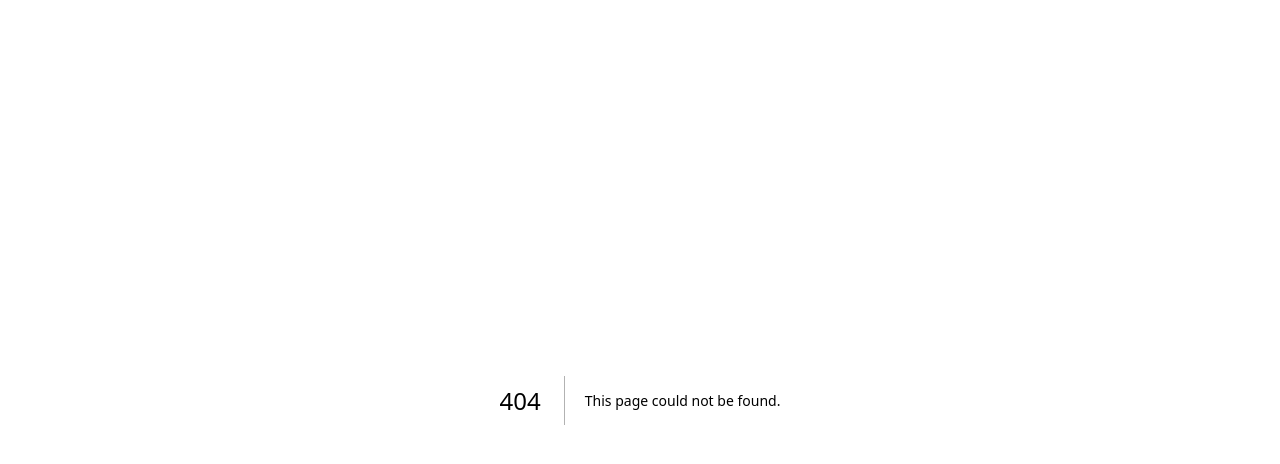
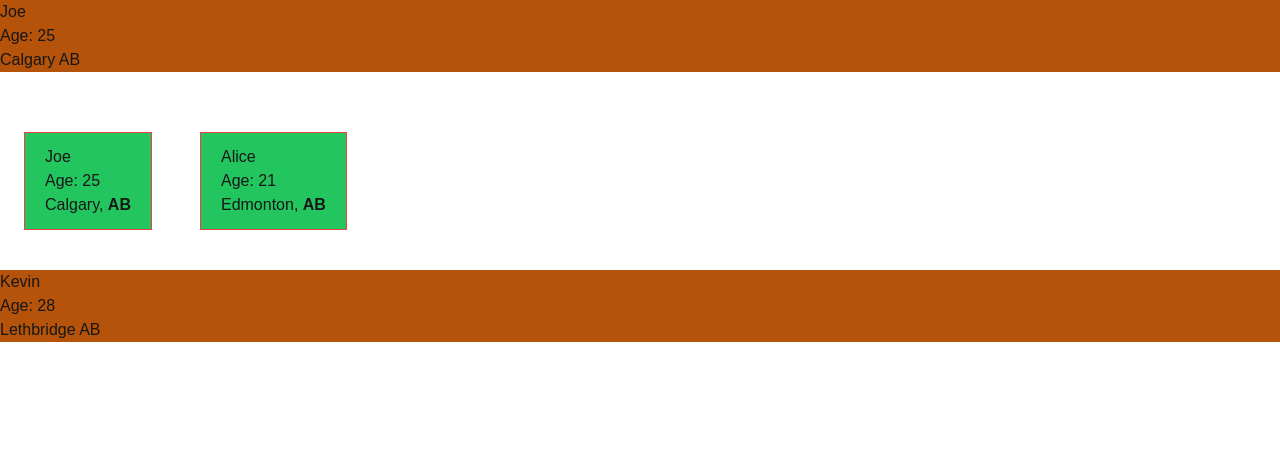
Before and after one commit to SAIT-FA2024/fa2024-cprg306f-classexamples, a Next.js app: page /week-3/props in a window 1280 px wide. Before the commit this address had no page. Shown: the top 464 px of the page. Built offline with nearby package versions, Linux system fonts and the light colour scheme.

Commit message:
Week 3 Content

```diff
--- a/app/page.js
+++ b/app/page.js
@@ -6,6 +6,8 @@
 
 export default function Home() {
 
+  let linkStyles = "underline text-cyan-600 hover:text-cyan-300";
+
   return (
     <main>
       <h1 className="text-3xl">CPRG306 Class Examples</h1>
@@ -13,12 +15,9 @@
       <MyFirstComponent />
       <h2>Course Example Links</h2>
       <ul>
-        <li>
-          <Link href="./week-2/" className="underline text-cyan-600 hover:text-cyan-300">Week 2 - Introduction to React</Link>
-        </li>
-        <li>
-          <Link href="./week-3/" className="underline text-cyan-600 hover:text-cyan-300">Week 3</Link>
-        </li>
+        <li><Link href="./week-2/" className={linkStyles}>Week 2 - Introduction to React</Link></li>
+        <li><Link href="./week-3/objects/" className={linkStyles}>Week 3 - Objects</Link></li>
+        <li><Link href="./week-3/props/" className={linkStyles}>Week 3 - Props</Link></li>
       </ul>
     </main>
   );
--- /dev/null
+++ b/app/week-3/objects/page.js
@@ -0,0 +1,40 @@
+
+export default function ObjectsPage(){
+
+    let studentOne = {
+        studentName: "Joe",
+        studentAge: 25,
+        hasGraduated: false,
+        schedule: ["CPRG123", "CPRG456", "CPRG789", "CPRG306"],
+        address: {
+            line1: "123 Main St.",
+            city: "Calgary",
+            province: "AB",
+        },
+    };
+
+    let {
+        studentName,
+        studentAge: age,
+        // schedule:[class1,class2,class3,webDev2]
+        // schedule:[,,,webDev2]
+        schedule:{3:webDev2},
+        address:{city}
+    } = studentOne;
+
+    return(
+        <main>
+            <h1>Objects</h1>
+            <h2>Dot Notation</h2>
+            <p>Name: {studentOne.studentName}</p>
+            <p>Age: {studentOne.studentAge}</p>
+            <p>Web Dev 2: {studentOne.schedule[3]}</p>
+            <p>City: {studentOne.address.city}</p>
+            <h2>Destructuring</h2>
+            <p>Name: {studentName}</p>
+            <p>Age: {age}</p>
+            <p>Web Dev 2: {webDev2}</p>
+            <p>City: {city}</p>
+        </main>
+    );
+}
--- /dev/null
+++ b/app/week-3/props/page.js
@@ -0,0 +1,41 @@
+import StudentComp from "./student-component";
+import StudentObjComp from "./student-obj-component";
+
+export default function PropsPage(){
+
+    let studentOne = {
+        studentName: "Joe",
+        studentAge: 25,
+        hasGraduated: false,
+        schedule: ["CPRG123", "CPRG456", "CPRG789", "CPRG306"],
+        address: {
+            line1: "123 Main St.",
+            city: "Calgary",
+            province: "AB",
+        },
+    };
+
+    let studentTwo = {
+        studentName: "Alice",
+        studentAge: 21,
+        address: {
+            city: "Edmonton",
+            province: "AB"
+        }
+    };
+
+    return (
+        <main>
+
+            <StudentComp
+                sName={studentOne.studentName}
+                sAge={studentOne.studentAge}
+                sCity={studentOne.address.city}
+                sProvince={studentOne.address.province}
+            />
+            <StudentObjComp studentObj={studentOne} />
+            <StudentObjComp studentObj={studentTwo} />
+            <StudentComp sName="Kevin" sAge="28" sCity="Lethbridge" sProvince="AB" />
+        </main>
+    );
+}
--- /dev/null
+++ b/app/week-3/props/student-component.js
@@ -0,0 +1,12 @@
+
+
+export default function StudentComp({sName, sAge, sCity, sProvince}){
+
+    return(
+        <div className="bg-amber-700 mb-10">
+            <h3>{sName}</h3>
+            <p>Age: {sAge}</p>
+            <p>{sCity} {sProvince}</p>
+        </div>
+    );
+}
--- /dev/null
+++ b/app/week-3/props/student-obj-component.js
@@ -0,0 +1,18 @@
+
+
+export default function StudentObjComp({studentObj}){
+
+    let {
+        studentName:name,
+        studentAge:age,
+        address: {city, province}
+    } = studentObj;
+
+    return(
+        <div className="inline-block border border-red-500 bg-green-500 mt-5 mb-10 mx-6 px-5 py-3">
+            <h1>{name}</h1>
+            <p>Age: {age}</p>
+            <p>{city}, <b>{province}</b></p>
+        </div>
+    );
+}
```
